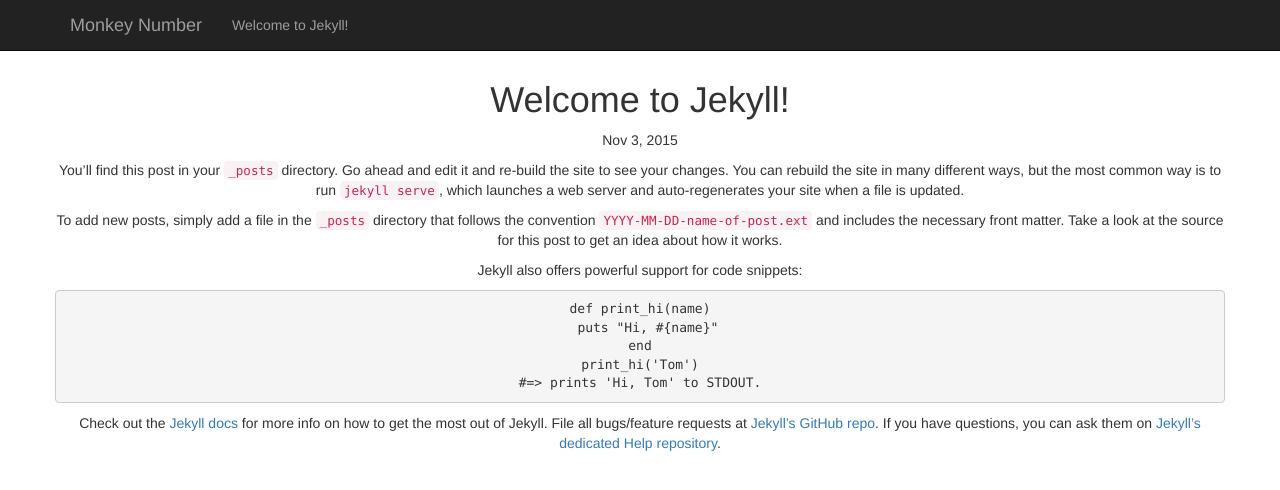
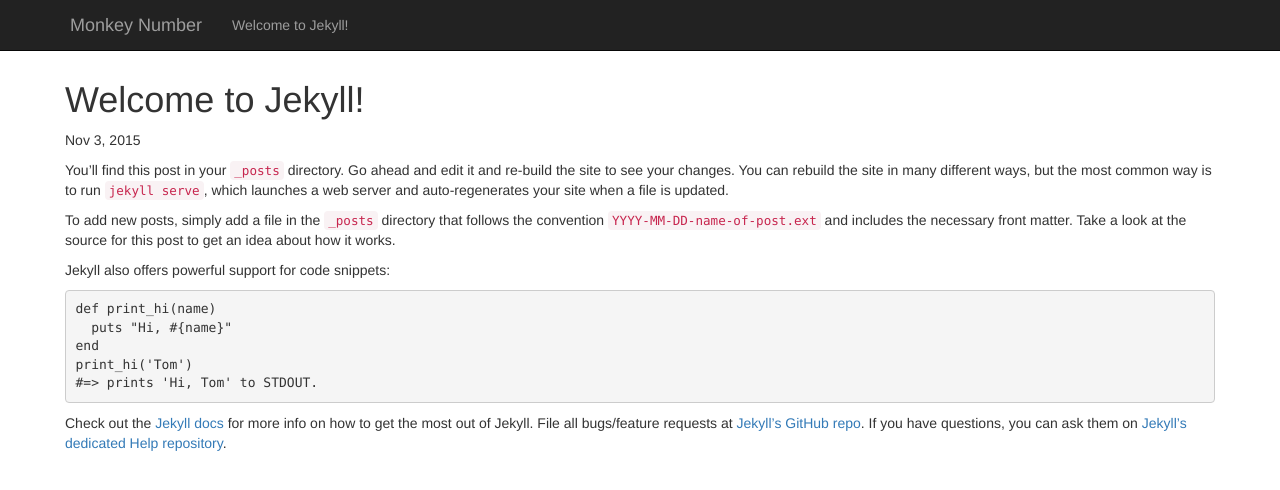
Before and after one commit to SalvatoreT/monkeynumber, a Jekyll site: the page built from _posts/2015-11-03-welcome-to-jekyll.markdown, in a window 1280 px wide. Shown: the top 490 px of the page. Built offline with Jekyll 4.4.1, drawn with Linux system fonts in a browser that asks for light colours; nearby versions of some CDN libraries.

Commit message:
Pad the main content of the site
Increase padding from 15 to 25px

```diff
--- a/css/main.css
+++ b/css/main.css
@@ -2,6 +2,5 @@
   padding-top: 50px;
 }
 .container.main {
-  padding: 10px 15px;
-  text-align: center;
+  padding: 10px 25px;
 }
```
